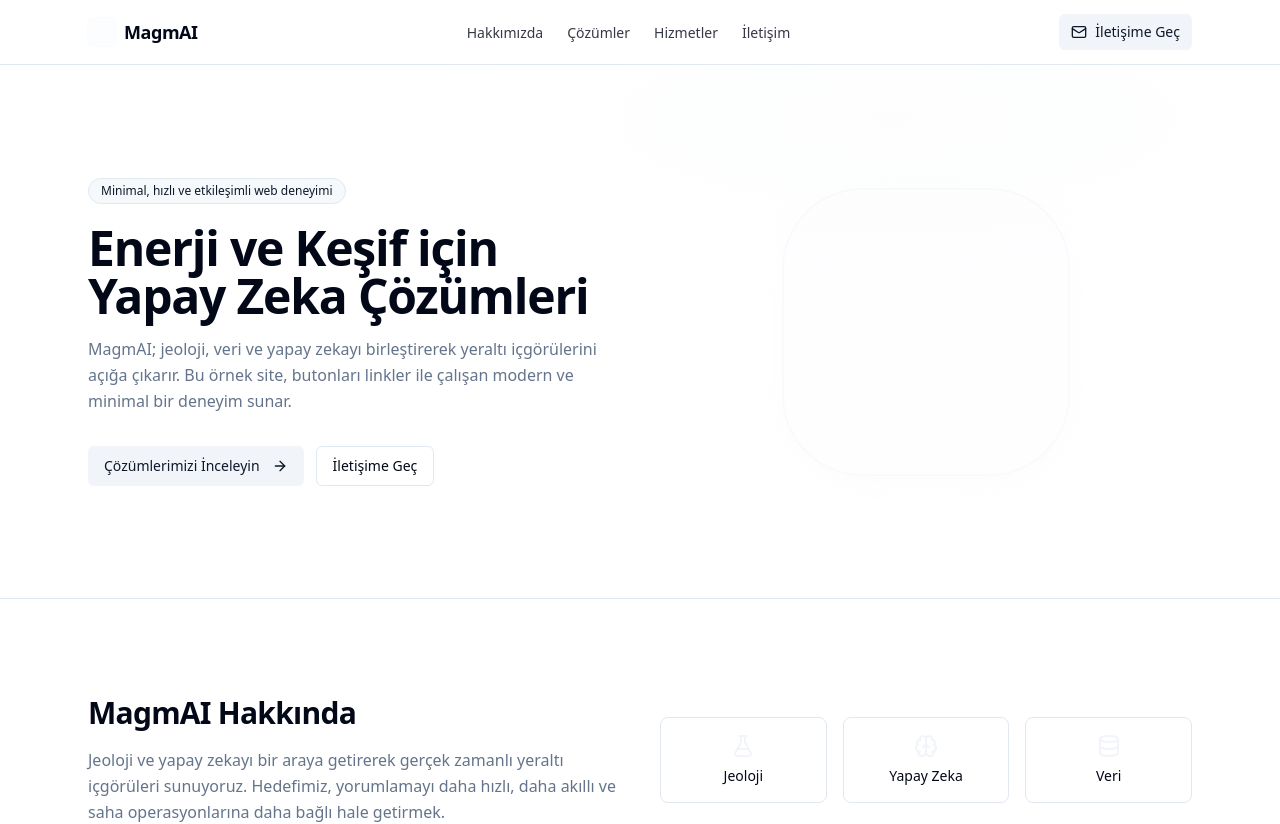
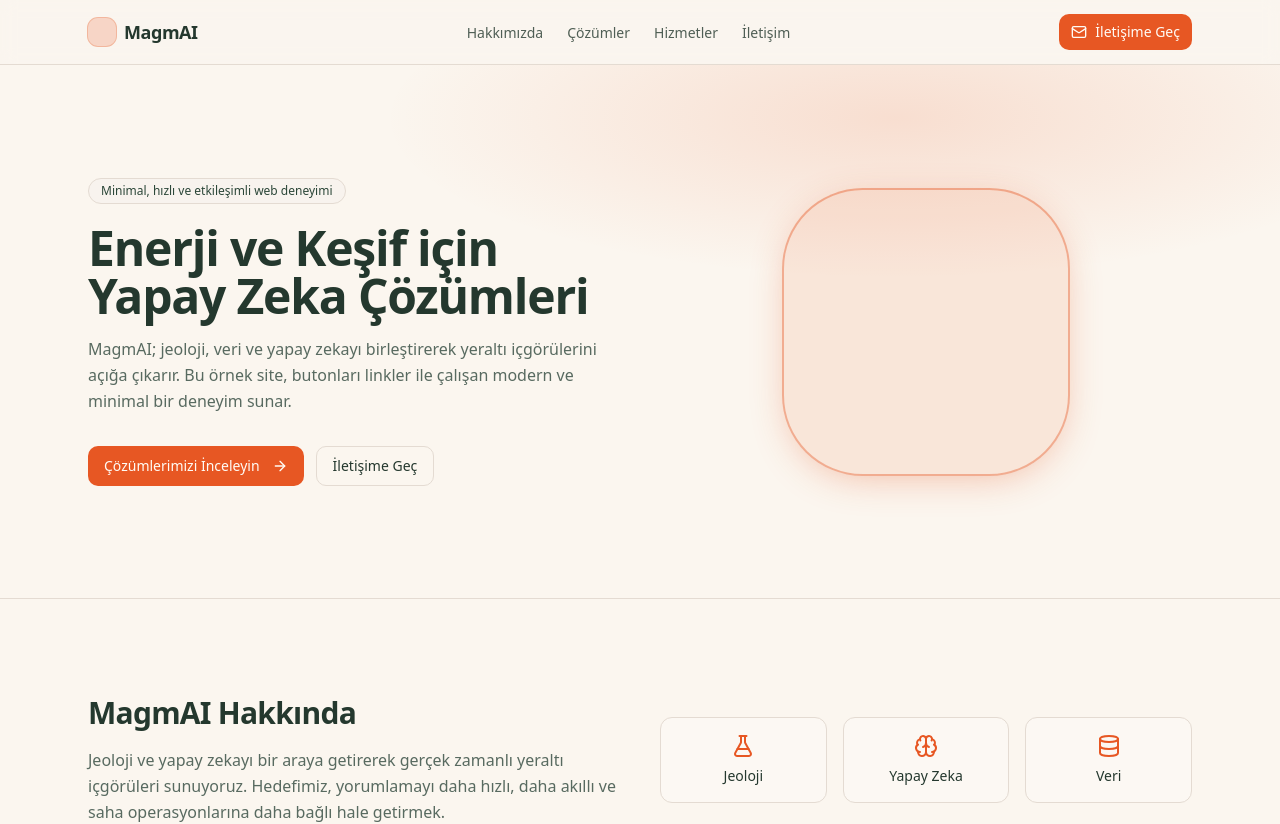
Before and after one commit to saglamdsc/builder-aura-world, a React (Vite) app: page / in a window 1280 px wide. Shown: the top 824 px of the page. Built offline with nearby package versions, Linux system fonts and the light colour scheme.

Commit message:
Update theme colors to warm minimalist brand and add smooth scroll/antialiasing
cgen-f90e33ec121446c8800049521105ac4a

```diff
--- a/client/global.css
+++ b/client/global.css
@@ -12,89 +12,85 @@
    * A different format will require also updating the theme in tailwind.config.ts.
   */
   :root {
-    --background: 0 0% 100%;
-    --foreground: 222.2 84% 4.9%;
+    /* Warm, minimalist brand inspired by geology palette */
+    --background: 36 56% 96%;
+    --foreground: 150 22% 18%;
 
-    --card: 0 0% 100%;
-    --card-foreground: 222.2 84% 4.9%;
+    --card: 36 56% 97%;
+    --card-foreground: 150 22% 18%;
 
-    --popover: 0 0% 100%;
-    --popover-foreground: 222.2 84% 4.9%;
+    --popover: 36 56% 97%;
+    --popover-foreground: 150 22% 18%;
 
-    --primary: 222.2 47.4% 11.2%;
-    --primary-foreground: 210 40% 98%;
+    --primary: 150 24% 22%;
+    --primary-foreground: 36 100% 98%;
 
-    --secondary: 210 40% 96.1%;
-    --secondary-foreground: 222.2 47.4% 11.2%;
+    --secondary: 28 35% 95%;
+    --secondary-foreground: 150 24% 22%;
 
-    --muted: 210 40% 96.1%;
-    --muted-foreground: 215.4 16.3% 46.9%;
+    --muted: 36 32% 92%;
+    --muted-foreground: 147 9% 38%;
 
-    --accent: 210 40% 96.1%;
-    --accent-foreground: 222.2 47.4% 11.2%;
+    --accent: 16 80% 52%;
+    --accent-foreground: 36 100% 98%;
 
-    --destructive: 0 84.2% 60.2%;
-    --destructive-foreground: 210 40% 98%;
+    --destructive: 0 72% 50%;
+    --destructive-foreground: 0 0% 100%;
 
-    --border: 214.3 31.8% 91.4%;
-    --input: 214.3 31.8% 91.4%;
-    --ring: 222.2 84% 4.9%;
+    --border: 28 25% 86%;
+    --input: 28 25% 86%;
+    --ring: 150 24% 22%;
 
-    --radius: 0.5rem;
+    --radius: 0.75rem;
 
-    --sidebar-background: 0 0% 98%;
-
-    --sidebar-foreground: 240 5.3% 26.1%;
-
-    --sidebar-primary: 240 5.9% 10%;
-
-    --sidebar-primary-foreground: 0 0% 98%;
-
-    --sidebar-accent: 240 4.8% 95.9%;
-
-    --sidebar-accent-foreground: 240 5.9% 10%;
-
-    --sidebar-border: 220 13% 91%;
-
-    --sidebar-ring: 217.2 91.2% 59.8%;
+    /* Sidebar (kept in harmony with the brand) */
+    --sidebar-background: 36 56% 96%;
+    --sidebar-foreground: 150 22% 18%;
+    --sidebar-primary: 150 24% 22%;
+    --sidebar-primary-foreground: 36 100% 98%;
+    --sidebar-accent: 28 35% 95%;
+    --sidebar-accent-foreground: 150 24% 22%;
+    --sidebar-border: 28 25% 86%;
+    --sidebar-ring: 16 80% 52%;
   }
 
   .dark {
-    --background: 222.2 84% 4.9%;
+    --background: 150 25% 8%;
     --foreground: 210 40% 98%;
 
-    --card: 222.2 84% 4.9%;
+    --card: 150 25% 10%;
     --card-foreground: 210 40% 98%;
 
-    --popover: 222.2 84% 4.9%;
+    --popover: 150 25% 10%;
     --popover-foreground: 210 40% 98%;
 
-    --primary: 210 40% 98%;
-    --primary-foreground: 222.2 47.4% 11.2%;
+    --primary: 150 24% 22%;
+    --primary-foreground: 36 100% 98%;
 
-    --secondary: 217.2 32.6% 17.5%;
+    --secondary: 150 18% 14%;
     --secondary-foreground: 210 40% 98%;
 
-    --muted: 217.2 32.6% 17.5%;
-    --muted-foreground: 215 20.2% 65.1%;
+    --muted: 150 18% 14%;
+    --muted-foreground: 210 18% 70%;
 
-    --accent: 217.2 32.6% 17.5%;
-    --accent-foreground: 210 40% 98%;
+    --accent: 16 80% 52%;
+    --accent-foreground: 36 100% 98%;
 
     --destructive: 0 62.8% 30.6%;
     --destructive-foreground: 210 40% 98%;
 
-    --border: 217.2 32.6% 17.5%;
-    --input: 217.2 32.6% 17.5%;
-    --ring: 212.7 26.8% 83.9%;
-    --sidebar-background: 240 5.9% 10%;
-    --sidebar-foreground: 240 4.8% 95.9%;
-    --sidebar-primary: 224.3 76.3% 48%;
-    --sidebar-primary-foreground: 0 0% 100%;
-    --sidebar-accent: 240 3.7% 15.9%;
-    --sidebar-accent-foreground: 240 4.8% 95.9%;
-    --sidebar-border: 240 3.7% 15.9%;
-    --sidebar-ring: 217.2 91.2% 59.8%;
+    --border: 150 14% 18%;
+    --input: 150 14% 18%;
+    --ring: 16 80% 52%;
+
+    --sidebar-background: 150 25% 8%;
+    --sidebar-foreground: 210 40% 98%;
+    --sidebar-primary: 150 24% 22%;
+    --sidebar-primary-foreground: 36 100% 98%;
+    --sidebar-accent: 150 18% 14%;
+    --sidebar-accent-foreground: 210 40% 98%;
+    --sidebar-border: 150 14% 18%;
+    --sidebar-ring: 16 80% 52%;
   }
 }
 
@@ -103,7 +99,9 @@
     @apply border-border;
   }
 
+  html { scroll-behavior: smooth; }
+
   body {
-    @apply bg-background text-foreground;
+    @apply bg-background text-foreground font-sans antialiased;
   }
 }
```
